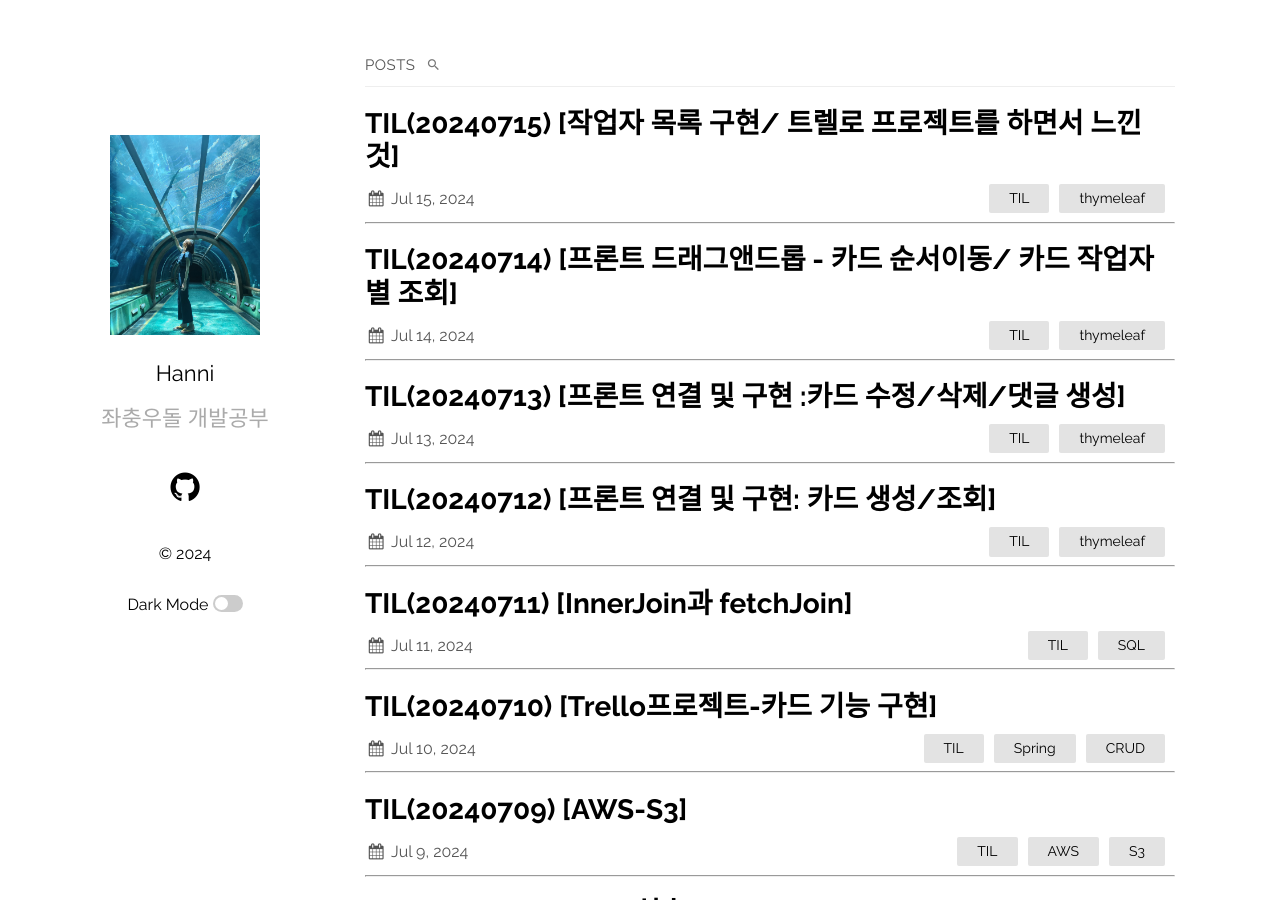
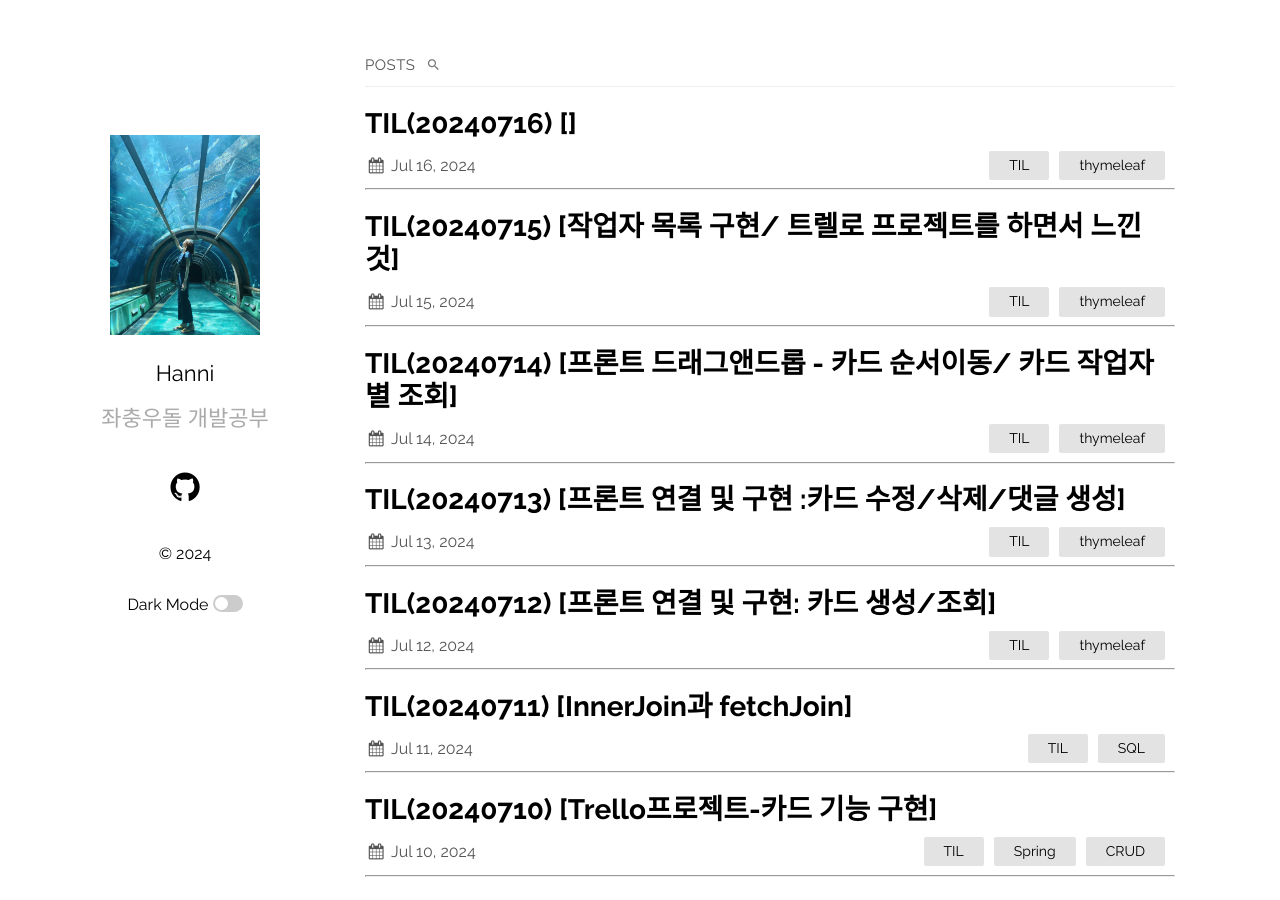
Before and after one commit to HaejungHan/HaejungHan.previous.blog, a Jekyll site: the page built from index.md, in a window 1280 px wide and 900 px high. Built offline with Jekyll 4.4.1, drawn with Linux system fonts in a browser that asks for light colours.

Commit message:
20240716 init

```diff
--- a/_posts/2024-07/2024-07-15- 작업자 목록구현,프로젝트하며 느낀점.markdown
+++ b/_posts/2024-07/2024-07-15- 작업자 목록구현,프로젝트하며 느낀점.markdown
@@ -64,7 +64,7 @@
 타임리프로는 프론트를 해보는 것도 처음이고 제대로 배워본 적도 없어서 이번기회에 벼락치기? 느낌으로 했지만 계속 코드를 보다보니 또 익숙해져서 아 이게 이거구나.. 아 이게 저거구나.. 하고 있는 나를 발견했다. 🤣
 
 이번 프로젝트는 팀원분들이랑 서로 소통도 많이하고 서로 알려주고 도와주는 부분들이 너무 잘되어서 정말 많이 배웠다..
-나는 사실 **팀**이라는게.. 이때까진 크게 와닿지 않았다..
-이 부분에 대해서 크게 생각해보지도 못했고.. 그런데 이번기회로 이게 팀이구나.. 라는 생각이 든다. 서로 도와주고 알려주고 소통하다보니 매일매일 하루하루 나 혼자서 강의를 듣고 배우는 부분보다 양과 질적인 면에서 크게 차이가 나는 듯 했다.. 그리고 우리는 다 같이 하나의 작품을 만들어가는 느낌이었다.
+나는 사실 **팀**이라는게.. 이때까진 크게 와닿지 못했는데..이번 기회로 팀의 의미를 알 것 같다.
+서로 도와주고 알려주고 소통하다보니 매일매일 하루하루 나 혼자서 강의를 듣고 배우는 부분이랑은 또 다른 배움이었고, 그리고 우리는 다 같이 하나의 작품을 만들어가는 느낌이었다.
 
 정말 손발이 오그라드는 느낀점이고 주저리 주저리 얘기를 했지만, 정말 같이 앞으로 나아가는 느낌이어서 개인적으로 너무 좋았다.
--- /dev/null
+++ b/_posts/2024-07/2024-07-16- copy.markdown
@@ -0,0 +1,8 @@
+---
+layout: post
+title:  "TIL(20240716) []"
+date:  2024-07-16
+categories: TIL thymeleaf
+---
+
+----------------------------------------------------------------------------
```
